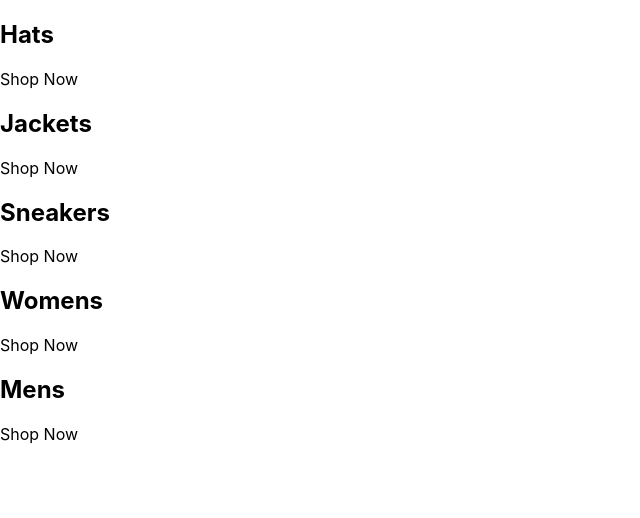
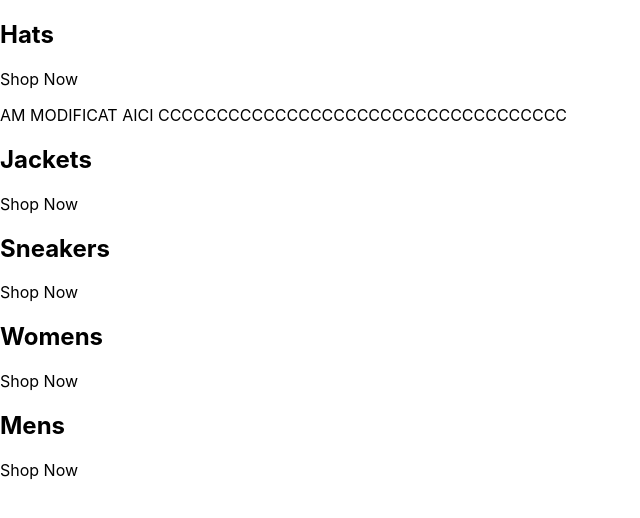
Before and after one commit to ZhangMYihua/crwn-clothing-v2, a React (Create React App) app: page / in a window 1280 px wide. Shown: the top 518 px of the page, without its empty margins (0-640 px from the left). Built offline with nearby package versions, Linux system fonts and the light colour scheme.

Commit message:
first commit

```diff
--- a/src/App.js
+++ b/src/App.js
@@ -6,6 +6,7 @@ const App = () => {
         <div className='category-body-container'>
           <h2>Hats</h2>
           <p>Shop Now</p>
+          <p>AM MODIFICAT AICI CCCCCCCCCCCCCCCCCCCCCCCCCCCCCCCCCCC</p>
         </div>
       </div>
       <div className='category-container'>
```
